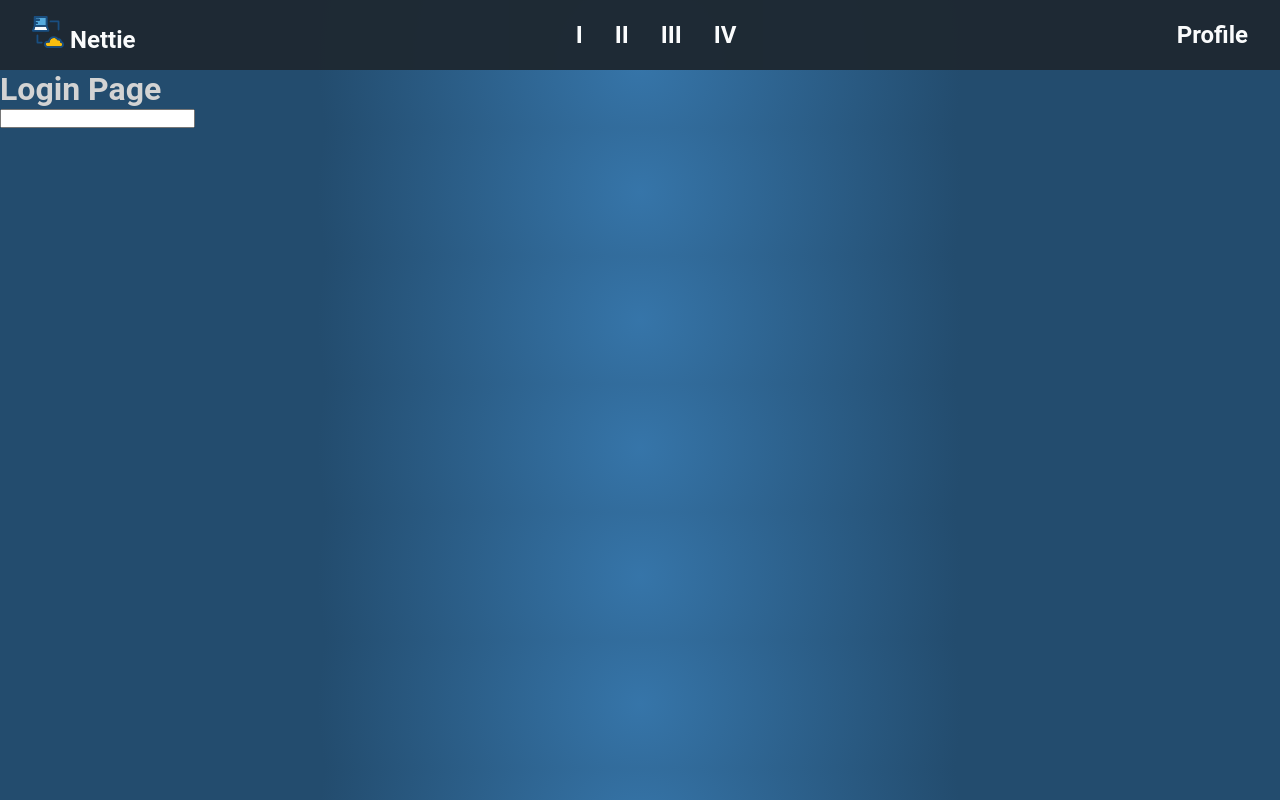
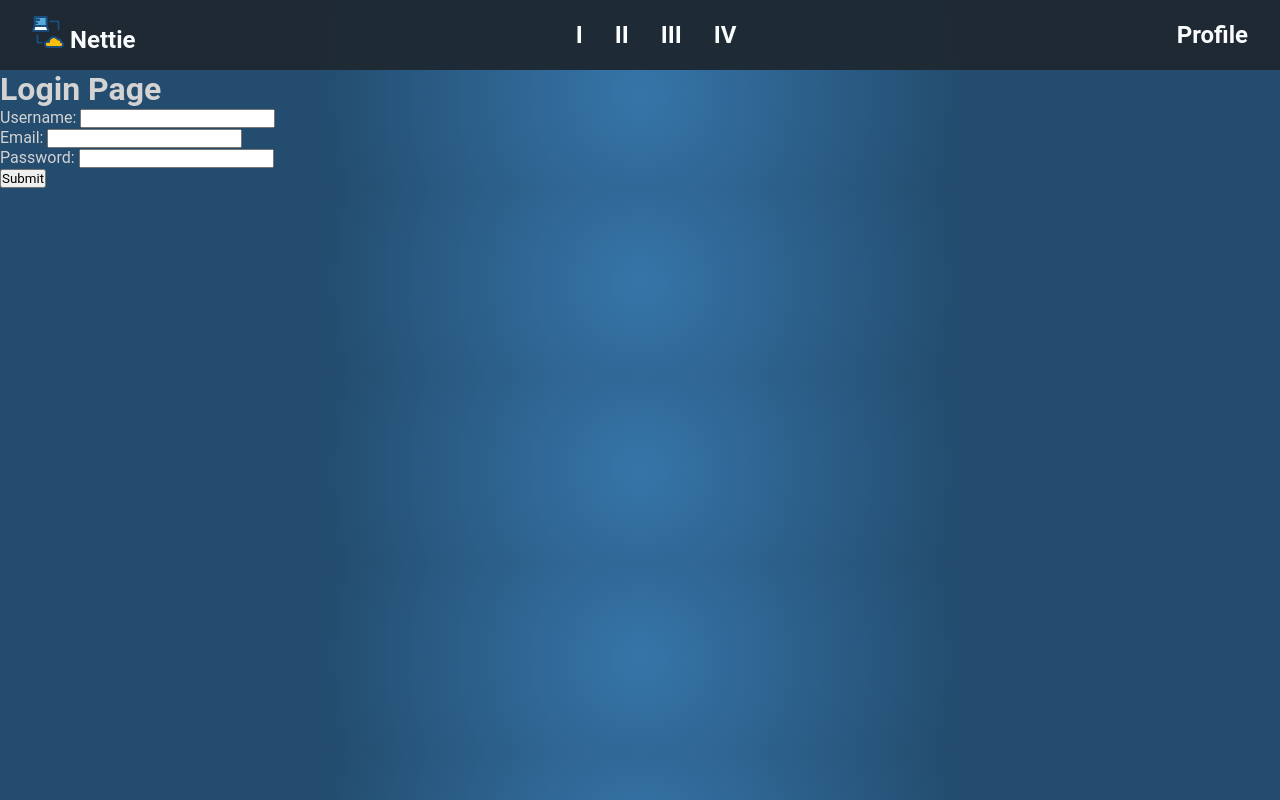
Before and after one commit to Nottommy11/nettie-svelte-test, a SvelteKit app: page /profile in a window 1280 px wide. Built offline with nearby package versions, Linux system fonts and the light colour scheme.

Commit message:
Trying to get the hang of this

```diff
--- a/src/routes/profile/+page.svelte
+++ b/src/routes/profile/+page.svelte
@@ -1,7 +1,37 @@
 <script>
 	import { gql } from '@apollo/client/core';
 	import client from '../../apollo.js';
+
+	let userInput = '',
+		emailInput = '',
+		passInput = '';
+
+	const handleClick = () => {
+		userInput = document.getElementById('userInput').value;
+		emailInput = document.getElementById('emailInput').value;
+		passInput = document.getElementById('passInput').value;
+		console.log(userInput, emailInput, passInput);
+	};
+
+	//main function that calls the other functions in order
+	function login() {
+		pass;
+	}
 </script>
 
 <h1>Login Page</h1>
-<input type="text" />
+<div>
+	<div>
+		<label for="userInput">Username:</label>
+		<input type="text" id="userInput" onSubmit={handleClick} />
+	</div>
+	<div>
+		<label for="emailInput">Email:</label>
+		<input type="email" id="emailInput" onSubmit={handleClick} />
+	</div>
+	<div>
+		<label for="passInput">Password:</label>
+		<input type="password" id="passInput" onSubmit={handleClick} />
+	</div>
+	<button on:click={handleClick}>Submit</button>
+</div>
```
Also changed, not shown: src/routes/profile/+page.server.js (added, +13 -0 lines), src/routes/profile/example.js (added, +14 -0 lines).
